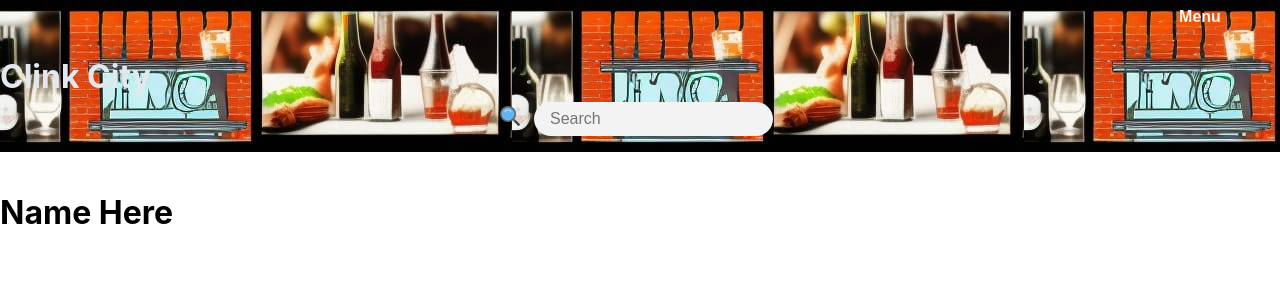
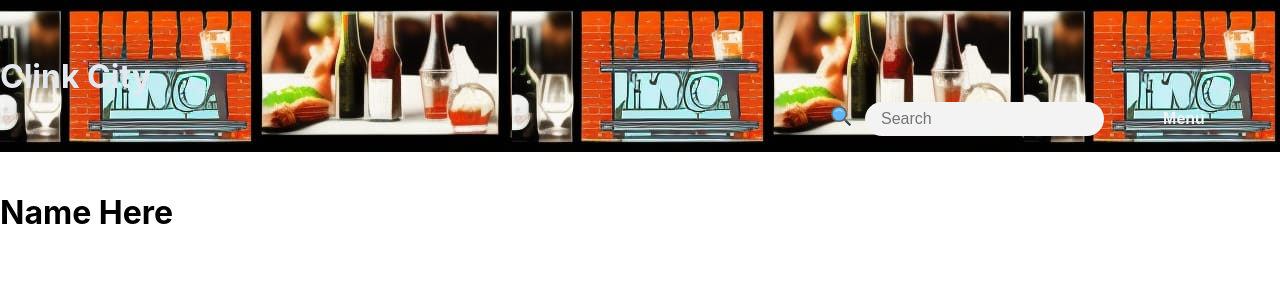
Before and after one commit to locb65/The-Hour-of-Happiness-Frontend, a React (Create React App) app in the folder the-hour-of-happiness/: page /profile in a window 1280 px wide. Shown: the top 300 px of the page. Built offline with nearby package versions, Linux system fonts and the light colour scheme.

Commit message:
fixed some css issues

```diff
--- a/the-hour-of-happiness/src/pages/components/dropDownMenu.css
+++ b/the-hour-of-happiness/src/pages/components/dropDownMenu.css
@@ -12,17 +12,18 @@
     font-size: 16px;
     padding: 8px 16px;
     width: 10em;
+    margin: 0;
+    z-index: 2;
 }
 
 .dropdown-menu {
+    z-index: 1;
     position: absolute;
-    z-index: 1;
-    background-color: #ffffff;
+    background-color: #f3f3f3;
     list-style: none;
     margin: 0;
     padding: 0;
     box-shadow: 0px 8px 16px 0px rgba(0, 0, 0, 0.2);
-    right: 0;
 }
 
 .dropdown-menu li {
--- a/the-hour-of-happiness/src/pages/components/header.css
+++ b/the-hour-of-happiness/src/pages/components/header.css
@@ -24,3 +24,8 @@
     align-self: flex-end;
     margin: 1rem;
 }
+
+.header-dropdown-container {
+    display: flex;
+    align-items: center;
+}
--- a/the-hour-of-happiness/src/pages/components/header.jsx
+++ b/the-hour-of-happiness/src/pages/components/header.jsx
@@ -9,8 +9,11 @@ export const Header = () => {
             <h1 className="header-title">Clink City</h1>
             <div className="search-bar-container">
                 <SearchBar/>
+                <div className="header-dropdown-container">
+                <DropDownMenu/>
             </div>
-            <DropDownMenu/>
+            </div>
+
         </div>
     )
 }
```
Lines whose indentation alone changed are shown as unchanged.
